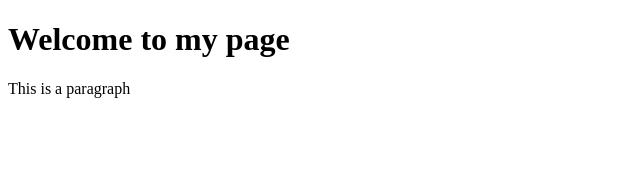
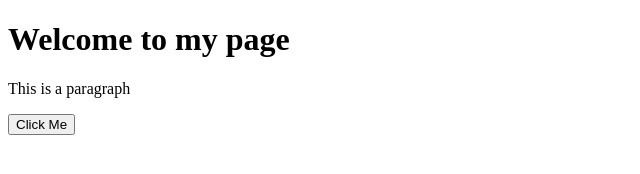
Before and after one commit to chetanmusic4/newproject1, a plain HTML site: page index.html in a window 1280 px wide. Shown: the whole page, without its empty margins (0-640 px from the left). Drawn offline with Linux system fonts and the light colour scheme.

Commit message:
add a new botton in html page

```diff
--- a/index.html
+++ b/index.html
@@ -1,14 +1,14 @@
 <!DOCTYPE html>
 <html>
     <head>
-        <title> My First html page</title>
-
+        <title>My First HTML Page</title>
     </head>
     <body>
         <h1>Welcome to my page</h1>
         <p>This is a paragraph</p>
 
+        <!-- Added Button -->
+        <button type="button" onclick="alert('Button Clicked!')">Click Me</button>
+
     </body>
-
-
 </html>
```
